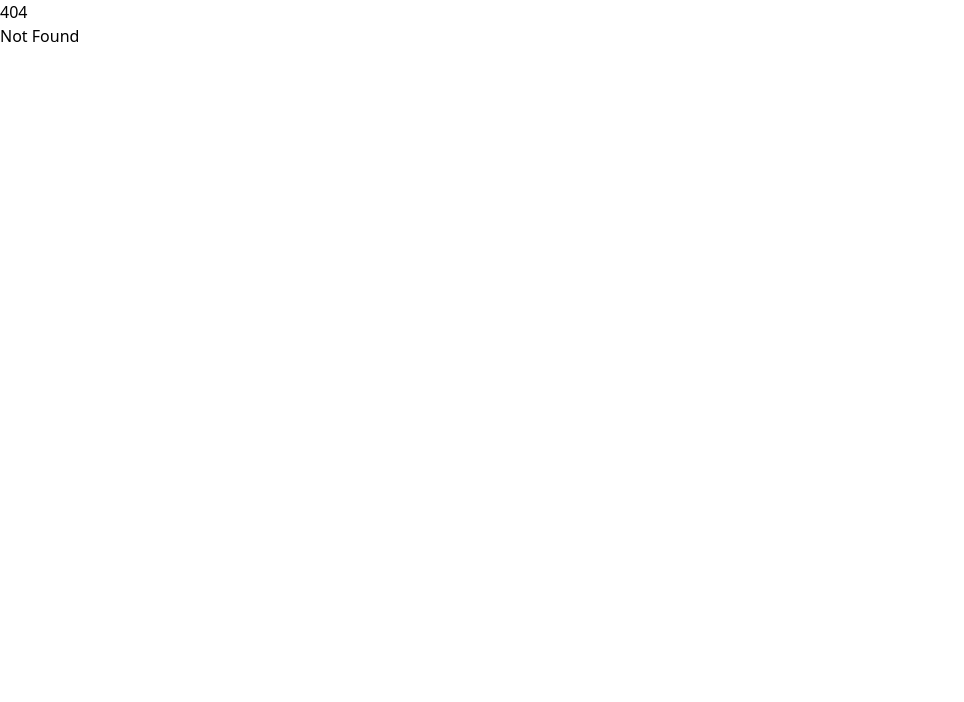
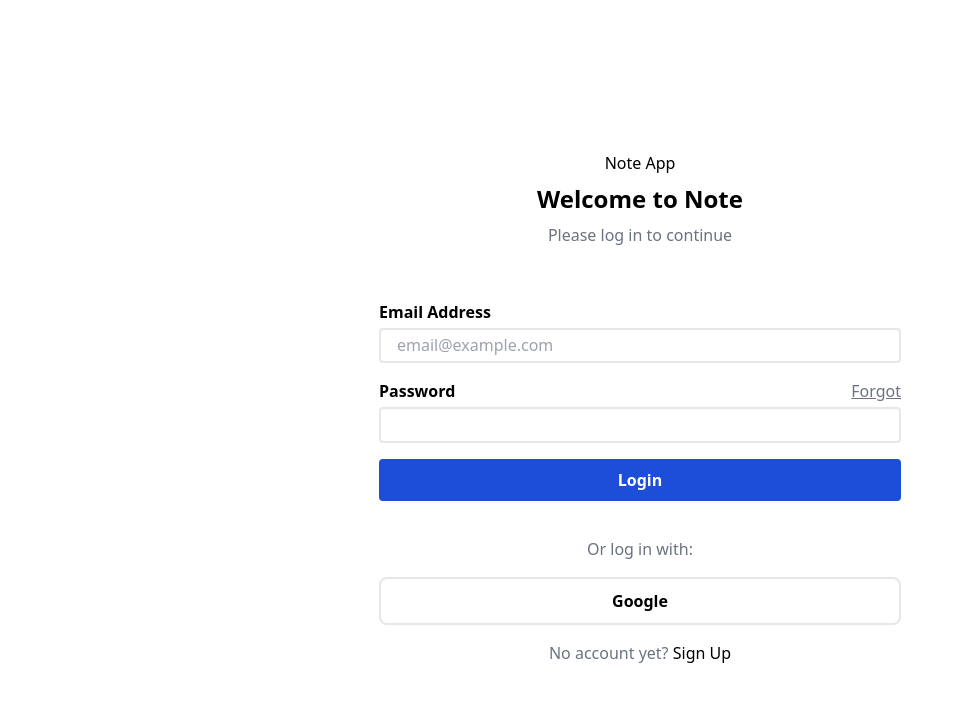
Before and after one commit to loiccape/note-svelte, a SvelteKit app: page / in a window 1280 px wide. Before the commit this address had no page. Shown: the top 702 px of the page, without its empty margins (0-964 px from the left). Built offline with nearby package versions, Linux system fonts and the light colour scheme.

Commit message:
view done

```diff
--- a/src/routes/+layout.svelte
+++ b/src/routes/+layout.svelte
@@ -1,6 +1,7 @@
 <script lang="ts">
 	import '../app.css';
 	let { children } = $props();
+
 </script>
 
 {@render children()}
--- /dev/null
+++ b/src/routes/+page.svelte
@@ -0,0 +1,34 @@
+<script lang="ts">
+ function submitForm(event:Event) {
+    event.preventDefault();
+ }
+</script>
+
+<section class="flex justify-center items-center  h-screen">
+    <div class="h-[603px] w-screen md:w-2/3 lg:w-[522px] m-4  flex flex-col justify-evenly">
+
+        <div class="text-center h-1/3 flex flex-col justify-center">
+            <h1>Note App</h1>
+            <p class="mt-2 text-2xl font-bold">Welcome to Note</p>
+        <p class="mt-2 text-gray-500">Please log in to continue</p>
+    </div>
+
+    <form class="flex flex-col h-1/3" on:submit={submitForm}>
+        <label for="mailInput" class="mb-1 font-semibold">Email Address</label>
+        <input id="mailInput" type="email" class="border-2 rounded h-10 ps-4" placeholder="email@example.com"/>
+        <div class="flex justify-between mt-4">
+            <label for="passwordInput" class="mb-1 font-semibold">Password</label>
+            <a href="/forgot" class="text-gray-500 underline">Forgot</a>
+        </div>
+        <input id="passwordInput" type="password" class="border-2 rounded h-10 ps-4"/>
+        <button class="rounded bg-blue-700 h-12 mt-4 text-white font-bold">Login</button>
+    </form>
+
+    <div class="flex flex-col justify-center text-center h-1/3">
+        <p class="text-gray-500">Or log in with:</p>
+        <button class="border-2 rounded-lg h-12 font-bold my-4">Google</button>
+        <p class="text-gray-500">No account yet? <a href="/sign-up" class="text-black">Sign Up</a></p>
+    </div>
+</div>
+
+</section>
--- /dev/null
+++ b/src/routes/sign-up/+page.svelte
@@ -0,0 +1,2 @@
+<script lang="ts"></script>
+<p>Sign up</p>
--- a/src/routes/testo/+page.svelte
+++ /dev/null
@@ -1 +0,0 @@
-<p>C'est le test</p>
```
